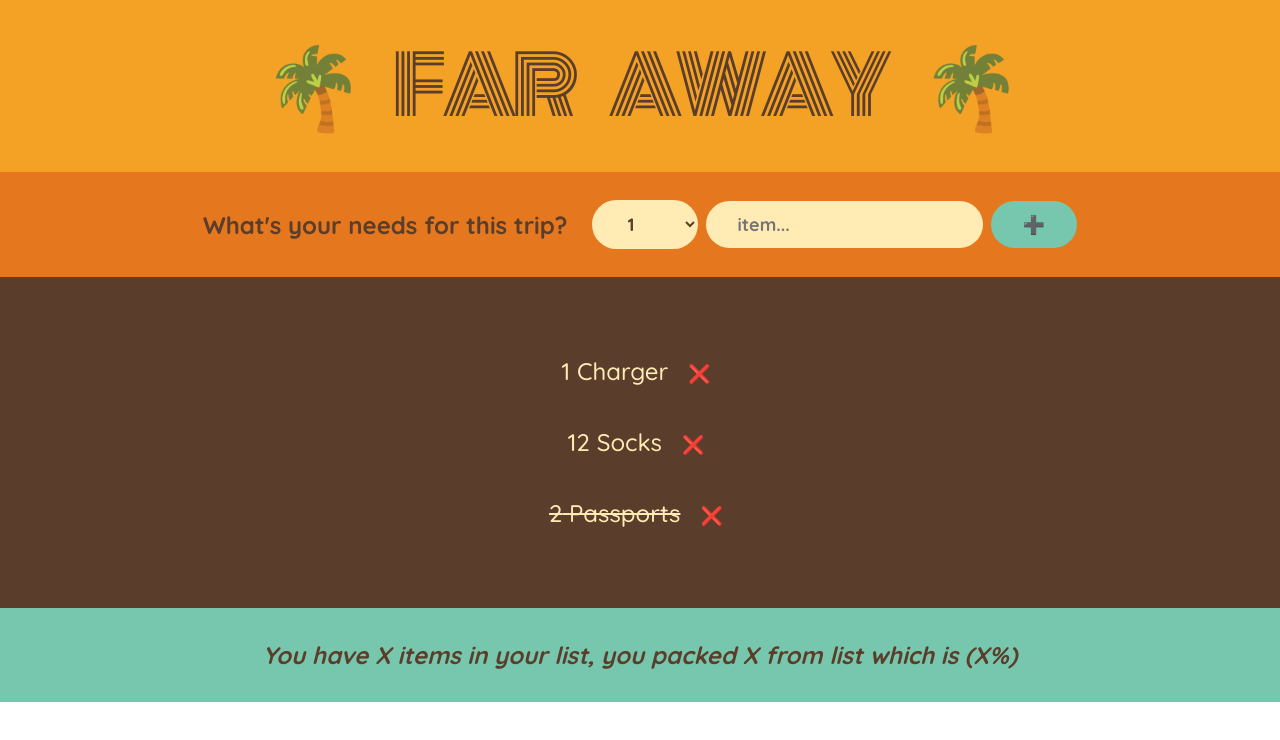
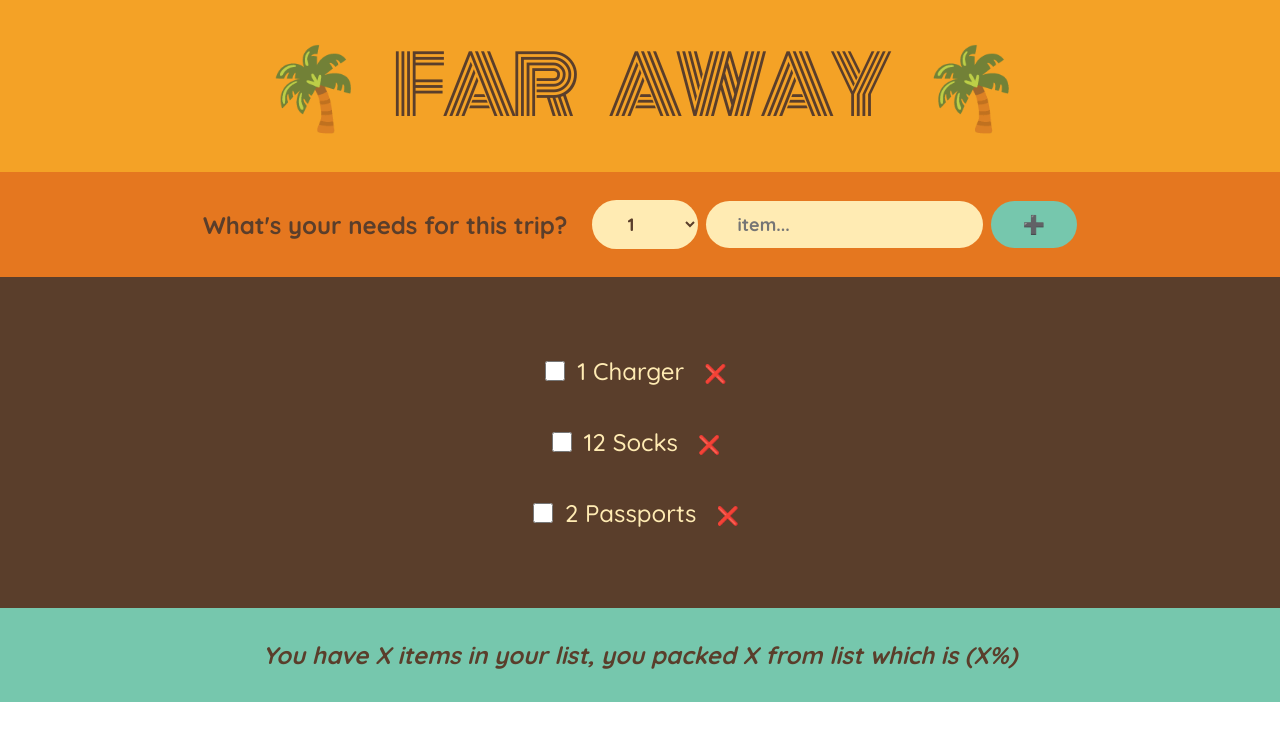
Before and after one commit to Zeyad-Balal/Travel-List-App, a React (Create React App) app: page / in a window 1280 px wide. Shown: the top 740 px of the page. Built offline with nearby package versions, Linux system fonts and the light colour scheme.

Commit message:
☑️ implemented the functionality for a checkbox to show if you packed the item and draw through line on it

```diff
--- a/src/components/Item.jsx
+++ b/src/components/Item.jsx
@@ -1,7 +1,12 @@
 //child of List -> which receive the data from its parent to display
-const Item = ({ item, onDelete }) => {
+const Item = ({ item, onDelete, onToggle }) => {
   return (
     <li>
+      <input
+        type="checkbox"
+        value={item.packed}
+        onChange={() => onToggle(item.id)}
+      />
       <span style={item.packed ? { textDecoration: "line-through" } : {}}>
         {item.quantity} {item.description}
       </span>
--- a/src/components/PackingList.jsx
+++ b/src/components/PackingList.jsx
@@ -3,7 +3,7 @@ import { useState } from "react";
 
 //Static Data
 const initialItems = [
-  { id: 1, description: "Passports", quantity: 2, packed: true },
+  { id: 1, description: "Passports", quantity: 2, packed: false },
   { id: 2, description: "Socks", quantity: 12, packed: false },
   { id: 3, description: "Charger", quantity: 1, packed: false },
   //{ id: 4, description: "tent", quantity: 2, packed: true },
@@ -14,6 +14,14 @@ const initialItems = [
 //List Component, which display what user select to his trip..
 const PackingList = ({ item }) => {
   const [items, setItems] = useState(initialItems);
+
+  const handleToggleItem = (id) => {
+    setItems((items) =>
+      items.map((item) =>
+        item.id === id ? { ...item, packed: !item.packed } : item
+      )
+    );
+  };
 
   /*const handleAddItem = (item) => {
     setItems((items) => [...items, items]);
@@ -31,6 +39,7 @@ const PackingList = ({ item }) => {
           item={item}
           key={item.id}
           onDelete={() => handleDeleteItem(item.id)}
+          onToggle={() => handleToggleItem(item.id)}
         />
       ))}
     </ul>
```
